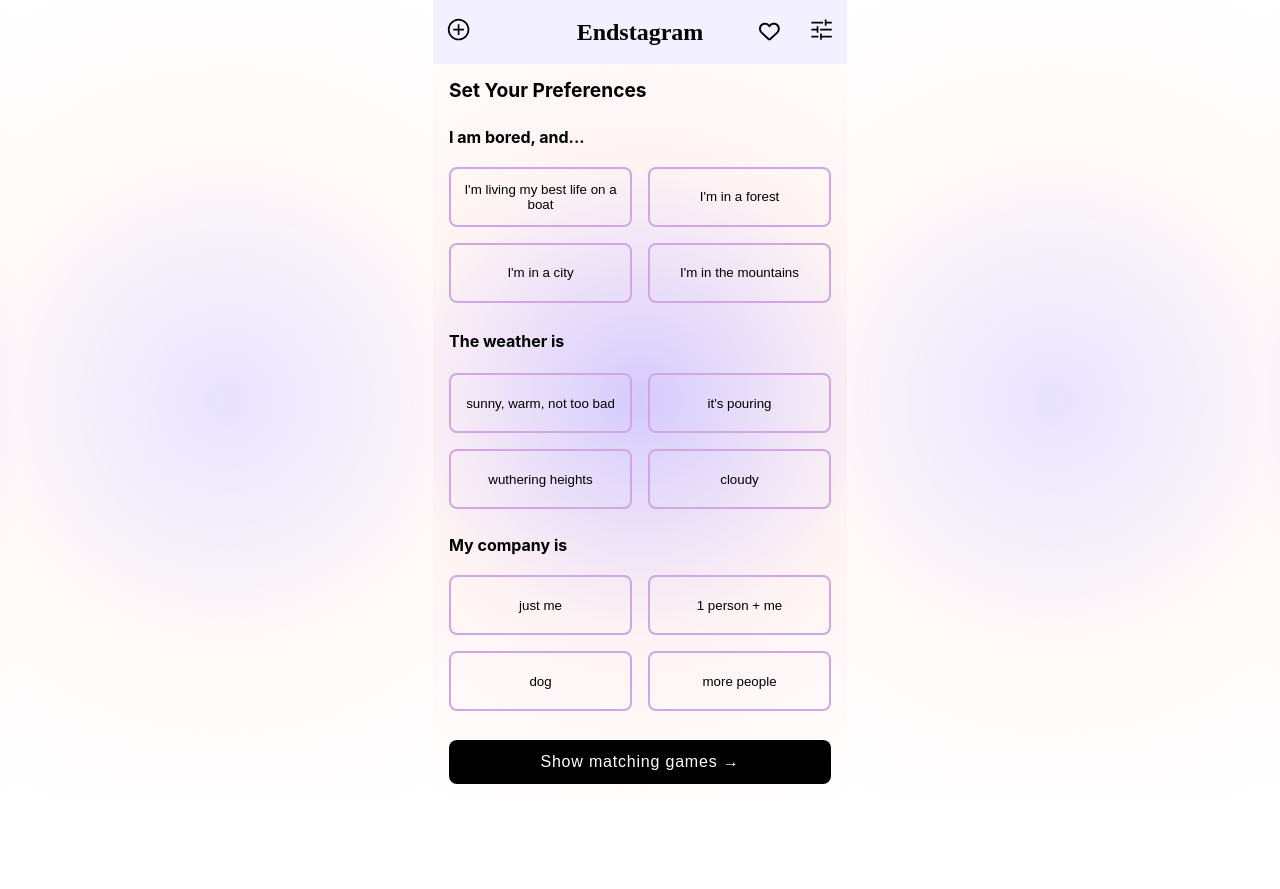
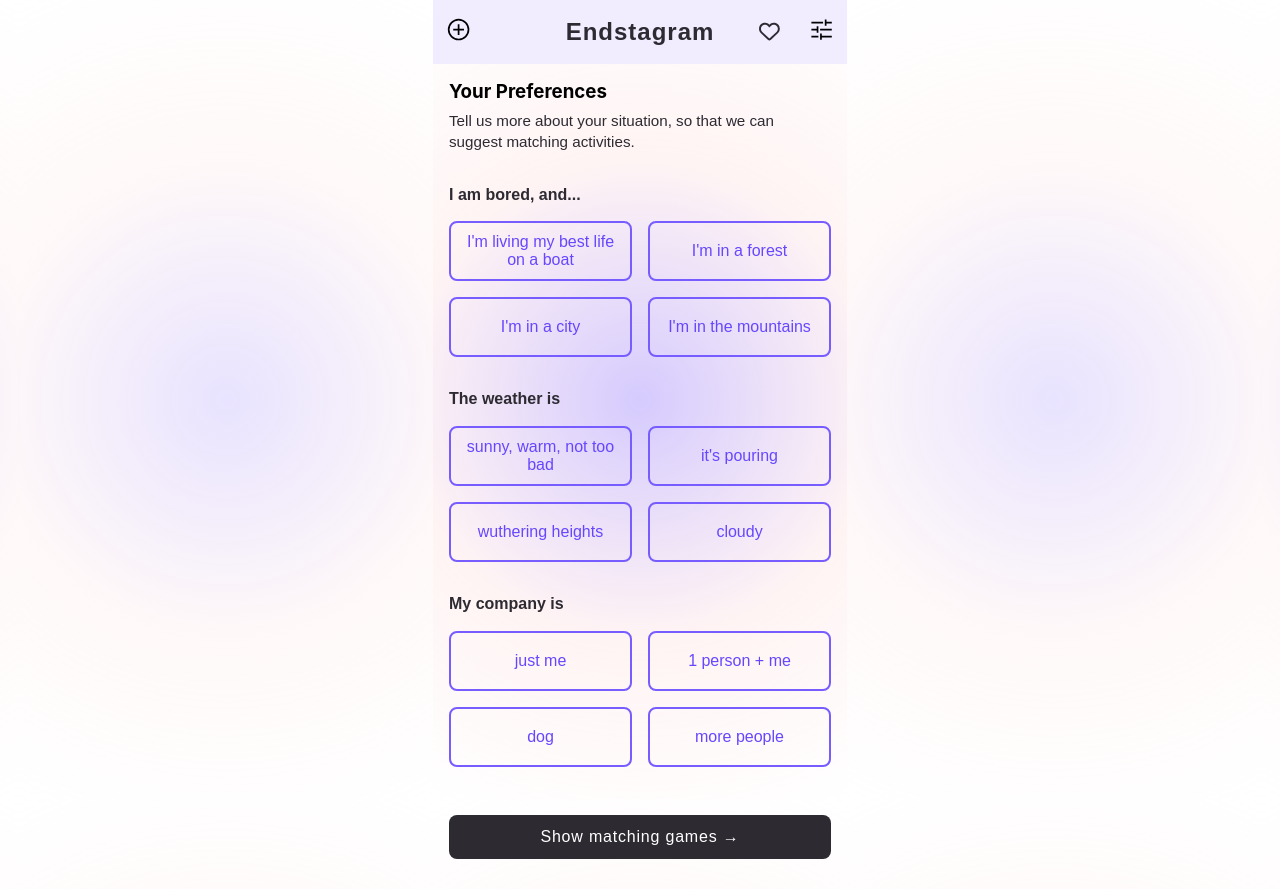
Before and after one commit to izabelladobielewska/capstone-project, a Next.js app: page /preferences-form in a window 1280 px wide. Before the commit the page ends 800 px from the top, so only its background shows below. Built offline with nearby package versions, Linux system fonts and the light colour scheme; no server answers; the database is empty.

Commit message:
fixing the function

```diff
--- a/components/Header/index.js
+++ b/components/Header/index.js
@@ -41,7 +41,7 @@ const Nav = styled.header`
   grid-template-columns: 1fr 1fr 1fr 1fr 1fr 1fr 1fr 1fr;
   justify-items: center;
   align-items: start;
-  background-color: #f3f0ff;
+  background-color: #F1ECFE;
   position: fixed;
   top: 0;
   width: 100%;
@@ -51,6 +51,8 @@ const Nav = styled.header`
 
 const BrandLink = styled(Link)`
   grid-column: 4 / span 2;
+  color: #2d2a32;
+  letter-spacing: 1px;
   place-self: center;
   background-color: transparent;
   border: none;
@@ -60,7 +62,7 @@ const BrandLink = styled(Link)`
   &:active {
     opacity: 0.5;
   }
-  transition: 1s;
+  transition: 0.3s;
 `;
 const AddLink = styled(Link)`
   grid-column: 1;
--- a/components/Pagination/index.js
+++ b/components/Pagination/index.js
@@ -20,7 +20,7 @@ const Section = styled.section`
 `;
 const Button = styled.button`
   padding: 0.8rem 1.2rem;
-  background-color: black;
+  background-color: #2d2a32;
   border: none;
   border-radius: 8px;
   color: white;
--- a/components/PreferencesButton/index.js
+++ b/components/PreferencesButton/index.js
@@ -26,9 +26,11 @@ export default function PreferencesButton({
 }
 
 const Button = styled.button`
-  background-color: ${(props) => (props.selected ? "#D0A7E2" : "transparent")};
+  background-color: ${(props) => (props.selected ? "#775CFF" : "transparent")};
+  color: ${(props) => (props.selected ? "white" : "#6647FF")};
   border-radius: 8px;
-  border: 2px solid #d0a7e2;
-  color: black;
+  border: 2px solid #775cff;
+  font-size: 1rem;
   padding: 0.5em;
 `;
+// #AA99FF
--- a/pages/api/deleteGame.js
+++ b/pages/api/deleteGame.js
@@ -1,13 +1,14 @@
 import clientPromise from "@/utils/connectMongo";
 
 export default async function handler(req, res) {
+  console.log(req.method);
   if (req.method !== "DELETE")
     return res.status(405).json({ error: new Error("Invalid request method") });
   try {
     const cardId = req.query.id;
     const client = await clientPromise;
     const collection = client.db("endstagram").collection("cards");
-
+    console.log(cardId);
     collection.deleteOne({ id: cardId });
 
     res.status(200).send("success");
--- a/pages/likes/index.js
+++ b/pages/likes/index.js
@@ -86,7 +86,7 @@ const Main = styled.main`
   height: 92vh;
 `;
 const Head = styled.main`
-  padding: 0rem 1rem 1rem 1rem;
+  padding: 0rem 1rem 2rem 1rem;
 `;
 const StyledText = styled.p`
   margin: 0px;
--- a/pages/preferences-form/index.js
+++ b/pages/preferences-form/index.js
@@ -12,15 +12,21 @@ export default function PreferencesForm({
   setSelectedCompanions,
 }) {
   const router = useRouter();
-
   function submitPreferences() {
     router.push("/");
   }
 
   return (
-    <Main>
-      <StyledHeadline>Set Your Preferences</StyledHeadline>
-      <StyledText>I am bored, and...</StyledText>
+    <>
+      <Head>
+        <h3>Your Preferences</h3>
+        <StyledText>
+          Tell us more about your situation, so that we can suggest matching
+          activities.
+        </StyledText>
+      </Head>
+      <Article>
+        <StyledSpan>I am bored, and...</StyledSpan>
         <OptionsContainer>
           {locations.map((location, i) => (
             <PreferencesButton
@@ -31,7 +37,7 @@ export default function PreferencesForm({
             />
           ))}
         </OptionsContainer>
-      <StyledText>The weather is</StyledText>
+        <StyledSpan>The weather is</StyledSpan>
         <OptionsContainer>
           {weathers.map((weather, i) => (
             <PreferencesButton
@@ -42,7 +48,7 @@ export default function PreferencesForm({
             />
           ))}
         </OptionsContainer>
-      <StyledText>My company is </StyledText>{" "}
+        <StyledSpan>My company is </StyledSpan>{" "}
         <OptionsContainer>
           {companions.map((company, i) => (
             <PreferencesButton
@@ -58,34 +64,38 @@ export default function PreferencesForm({
             Show matching games &#8594;
           </SubmitButton>
         </ButtonSection>
-    </Main>
+      </Article>
+    </>
   );
 }
-const Main = styled.main`
-  display: grid;
-  height: 92vh;
-  grid-template-rows: auto auto auto 4rem;
-  padding: 1rem;
+const Head = styled.main`
+  padding: 0 1rem 2rem 1rem;
 `;
+
+const Article = styled.div`
+  margin: 0 1rem;
+  height: 88vh;
+`;
+
 const OptionsContainer = styled.div`
   display: grid;
+  margin: 1rem 0 2rem 0;
   grid-template-columns: 1fr 1fr;
   grid-template-rows: 60px 60px;
   gap: 1rem;
 `;
 
 const StyledText = styled.p`
+  margin: 0px;
+`;
+
+const StyledSpan = styled.span`
   font-size: 1rem;
   align-self: center;
   padding: 1rem 0;
   font-weight: bold;
 `;
 
-const StyledHeadline = styled.p`
-  font-size: 1.2rem;
-  font-weight: bolder;
-`;
-
-const ButtonSection = styled.section`
+const ButtonSection = styled.div`
   align-self: end;
 `;
--- a/styles.js
+++ b/styles.js
@@ -10,11 +10,11 @@ export default createGlobalStyle`
 
   }
   :root {
-    --base-color: #fff;
-    --primary-color: #210203;
-    --secondary-color: #D0A7E2;
-    --terciary-color: #37A994;
-    purple: #3F0469
+    // --base-color: #fff;
+    // --primary-color: #210203;
+    // --secondary-color: #D0A7E2;
+    // --terciary-color: #37A994;
+    // purple: #3F0469
   }
 
   html, body {
@@ -36,17 +36,18 @@ export default createGlobalStyle`
 
 
   a {
-    color: black;
+    color: #2D2A32;
     text-decoration: none;
   }
   p, span {
-    font-family: SF Pro Text;
+    font-family: sans-serif;
     line-height: 1.3rem;
     font-size: 0.95rem;
+    color: #2D2A32;
   }
 h1{
   font-size: 1.5rem;
-  font-family: Bodoni;
+  font-family: sans-serif;
 
 }
 h2 {
@@ -58,25 +59,7 @@ h3 {
   font-family: SF Pro Text;
   }
 `;
-export const StyledCheckboxLabel = styled.label`
-  line-height: 1.5rem;
-  font-size: 1rem;
-`;
-export const StyledCheckbox = styled.input.attrs({ type: "checkbox" })`
-  appearance: none;
-  vertical-align: text-bottom;
-  width: 1rem;
-  height: 1rem;
-  border: 1px solid #8447ff;
-  border-radius: 4px;
-  margin-right: 0.5rem;
-  cursor: pointer;
-  &:checked {
-    background-color: #8447ff;
-    border-color: #8447ff;
-    color: white;
-  }
-`;
+
 export const SubmitButton = styled.button`
   margin-top: 1rem;
   letter-spacing: 0.05em;
@@ -84,7 +67,7 @@ export const SubmitButton = styled.button`
   border: none;
   width: 100%;
   padding: 0.8rem 1rem;
-  background-color: black;
+  background-color: #2d2a32;
   bottom: 1rem;
   color: white;
   font-size: 1rem;
```
Also changed, not shown: components/Card/index.js (+10 -3 lines), pages/add-game/index.js (+1 -6 lines). Lines whose indentation alone changed are shown as unchanged.
